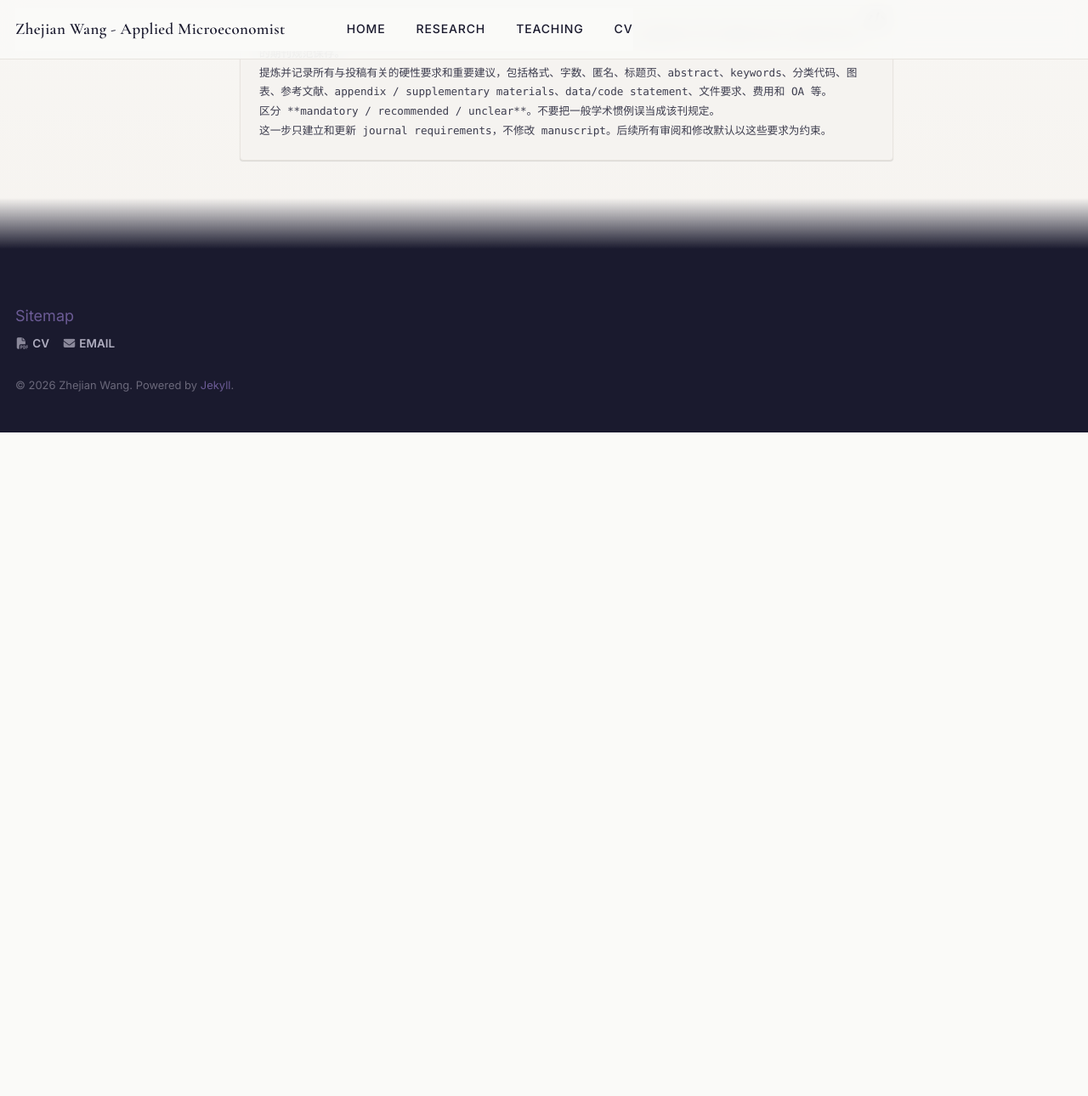
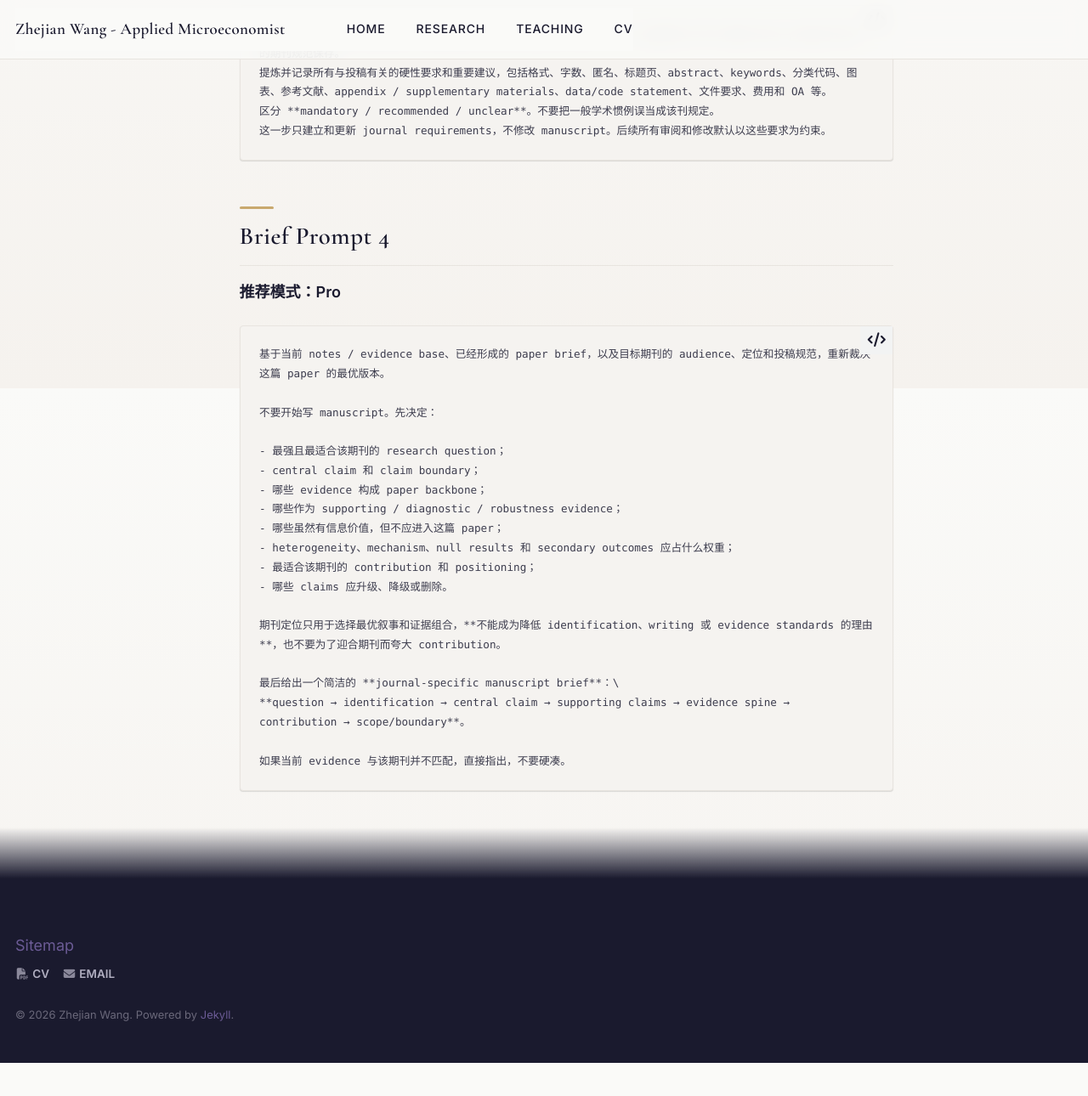
Before and after one commit to zhejianw/zhejianw.github.io, a Jekyll site: the page built from ai/prompts/brief/index.md, in a window 1280 px wide and 1400 px high, scrolled down 3143 px. Shown: the top 1290 px of the window at 85% size. Built offline with Jekyll 4.4.1, drawn with Linux system fonts in a browser that asks for light colours; a script that is not in the unit is left out; before the commit the page ends 3814 px from its top, so only the background shows below that.

Commit message:
Add journal-specific manuscript brief prompt

```diff
--- a/ai/prompts/brief/index.md
+++ b/ai/prompts/brief/index.md
@@ -151,3 +151,29 @@ last_updated: 2026-08-27
 区分 **mandatory / recommended / unclear**。不要把一般学术惯例误当成该刊规定。
 这一步只建立和更新 journal requirements，不修改 manuscript。后续所有审阅和修改默认以这些要求为约束。
 ~~~
+
+## Brief Prompt 4
+
+**推荐模式：Pro**
+
+~~~text
+基于当前 notes / evidence base、已经形成的 paper brief，以及目标期刊的 audience、定位和投稿规范，重新裁决这篇 paper 的最优版本。
+
+不要开始写 manuscript。先决定：
+
+- 最强且最适合该期刊的 research question；
+- central claim 和 claim boundary；
+- 哪些 evidence 构成 paper backbone；
+- 哪些作为 supporting / diagnostic / robustness evidence；
+- 哪些虽然有信息价值，但不应进入这篇 paper；
+- heterogeneity、mechanism、null results 和 secondary outcomes 应占什么权重；
+- 最适合该期刊的 contribution 和 positioning；
+- 哪些 claims 应升级、降级或删除。
+
+期刊定位只用于选择最优叙事和证据组合，**不能成为降低 identification、writing 或 evidence standards 的理由**，也不要为了迎合期刊而夸大 contribution。
+
+最后给出一个简洁的 **journal-specific manuscript brief**：\
+**question → identification → central claim → supporting claims → evidence spine → contribution → scope/boundary**。
+
+如果当前 evidence 与该期刊并不匹配，直接指出，不要硬凑。
+~~~
```
